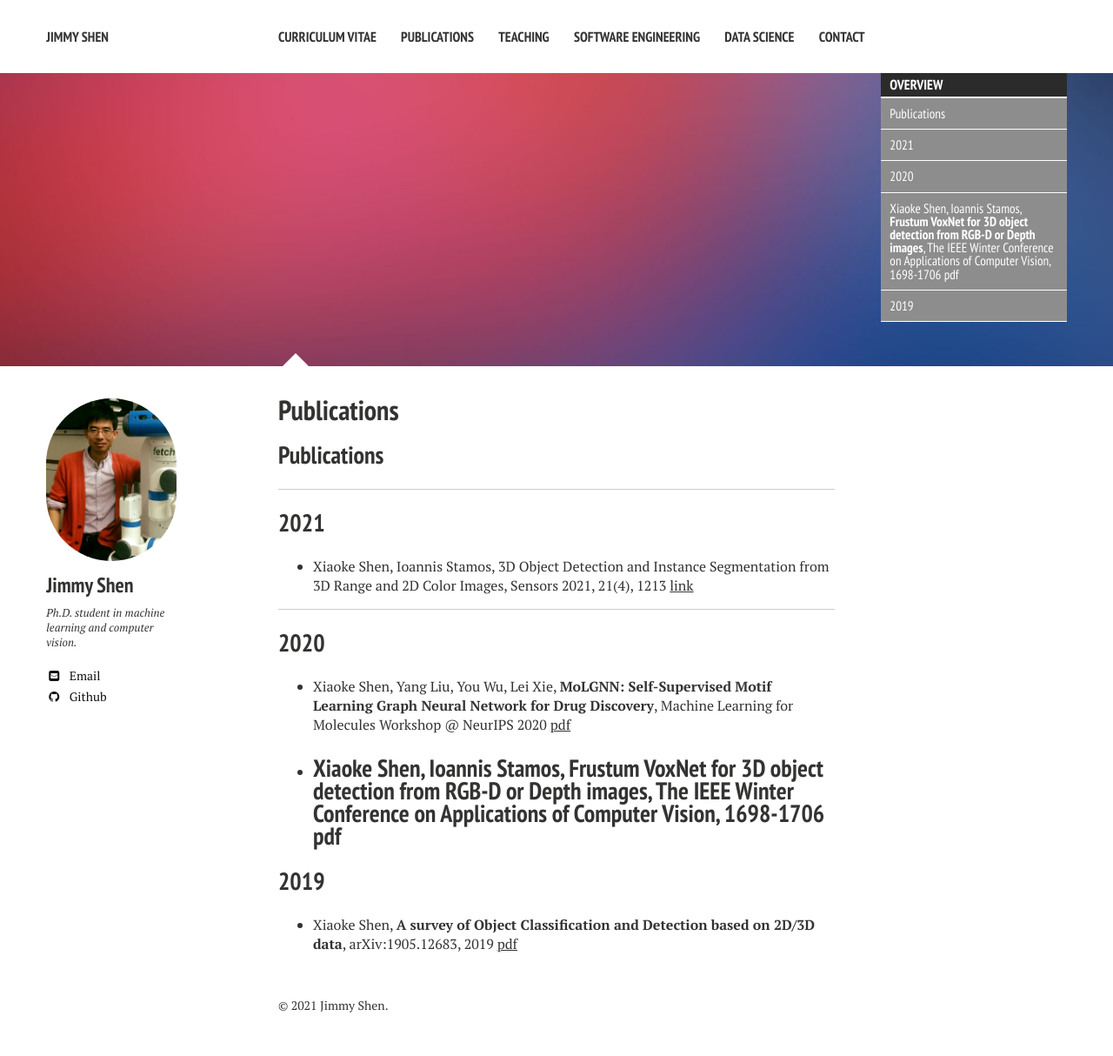
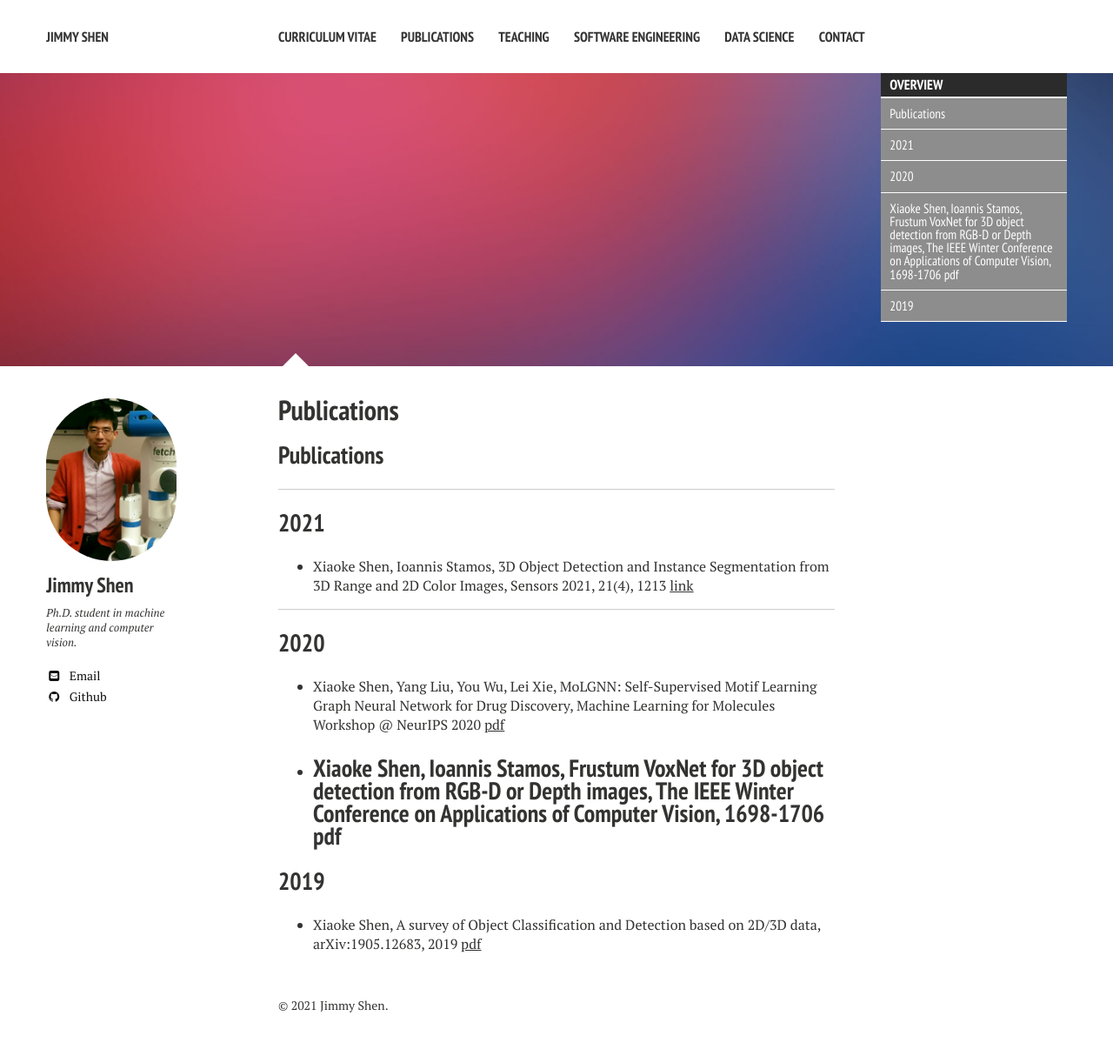
Before and after one commit to xiaokeshen/xiaokeshen.github.io, a Jekyll site: the page built from publications/index.md, in a window 1280 px wide. Shown: the whole page at 87% size. Built offline with Jekyll 4.4.1, drawn with Linux system fonts in a browser that asks for light colours; nearby versions of some CDN libraries.

Commit message:
Uodate publishtion format

```diff
--- a/publications/index.md
+++ b/publications/index.md
@@ -27,10 +27,10 @@
 ---
 
 ## 2020
-- Xiaoke Shen, Yang Liu, You Wu, Lei Xie, **MoLGNN: Self-Supervised Motif Learning Graph Neural Network for Drug Discovery**, Machine Learning for Molecules Workshop @ NeurIPS 2020 [pdf](https://ml4molecules.github.io/papers2020/ML4Molecules_2020_paper_4.pdf)
+- Xiaoke Shen, Yang Liu, You Wu, Lei Xie, MoLGNN: Self-Supervised Motif Learning Graph Neural Network for Drug Discovery, Machine Learning for Molecules Workshop @ NeurIPS 2020 [pdf](https://ml4molecules.github.io/papers2020/ML4Molecules_2020_paper_4.pdf)
 
-- Xiaoke Shen, Ioannis Stamos, **Frustum VoxNet for 3D object detection from RGB-D or Depth images**, The IEEE Winter Conference on Applications of Computer Vision, 1698-1706 [pdf](https://arxiv.org/pdf/1910.05483.pdf)
+- Xiaoke Shen, Ioannis Stamos, Frustum VoxNet for 3D object detection from RGB-D or Depth images, The IEEE Winter Conference on Applications of Computer Vision, 1698-1706 [pdf](https://arxiv.org/pdf/1910.05483.pdf)
 ---
 
 ## 2019
-- Xiaoke Shen, **A survey of Object Classification and Detection based on 2D/3D data**,  arXiv:1905.12683, 2019 [pdf](https://arxiv.org/pdf/1905.12683.pdf)
+- Xiaoke Shen, A survey of Object Classification and Detection based on 2D/3D data,  arXiv:1905.12683, 2019 [pdf](https://arxiv.org/pdf/1905.12683.pdf)
```
